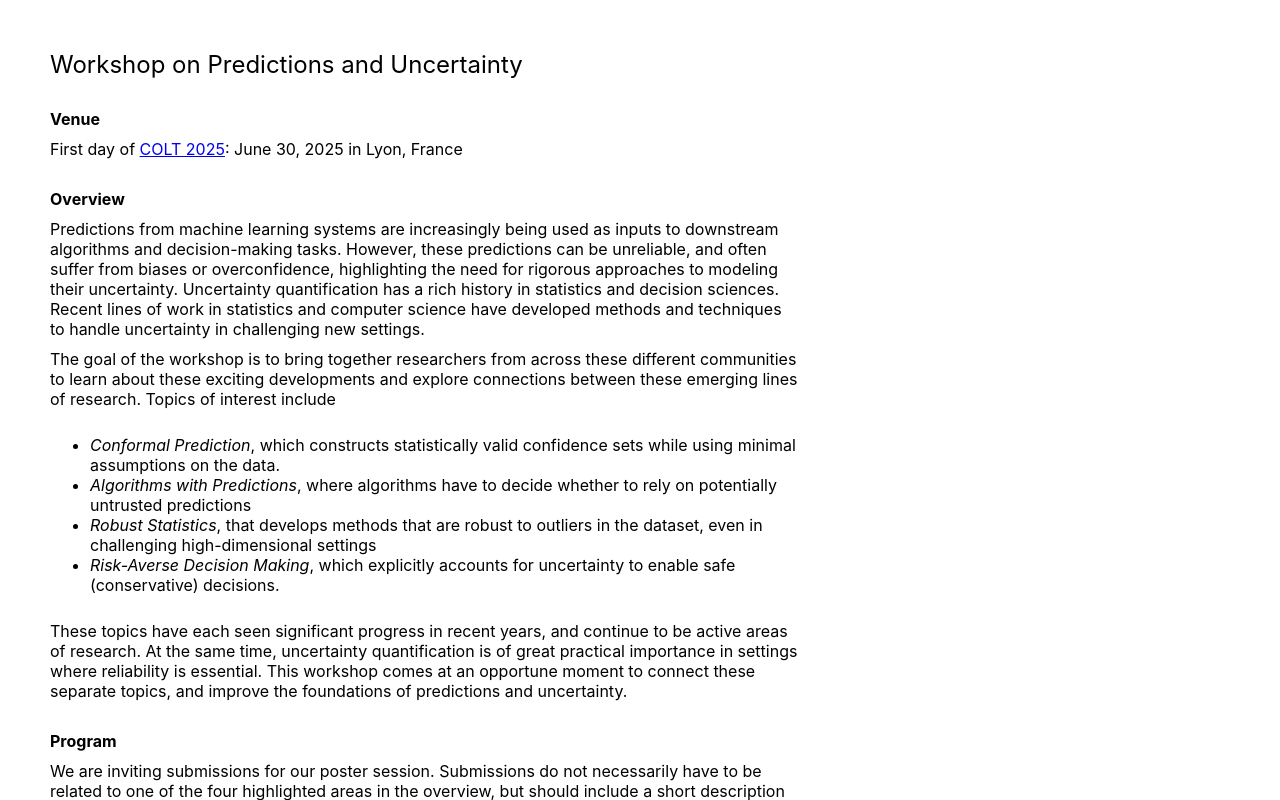
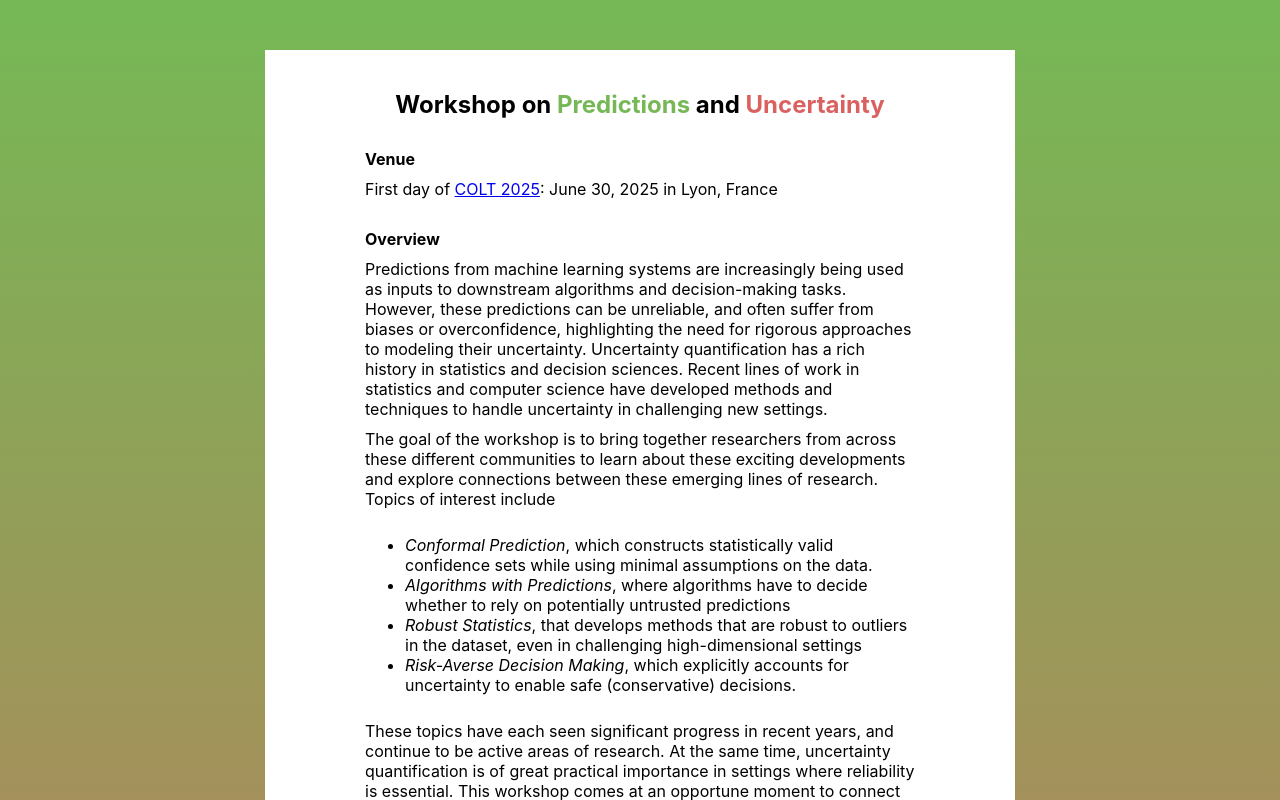
Before and after one commit to vaidehi8913/predictions-and-uncertainty-colt25, a React (Create React App) app: page / in a window 1280 px wide. Shown: the top 800 px of the page. Built offline with nearby package versions, Linux system fonts and the light colour scheme.

Commit message:
adding color gradient

```diff
--- a/src/PredictionsAndUncertainty.js
+++ b/src/PredictionsAndUncertainty.js
@@ -90,14 +90,39 @@ class PredictionsAndUncertainty extends Component {
 
     render() {
 
+        var lightWatermelonGreen = "#75b855";
+        var lightWatermelonRed = "#db6161";
+
+        var gradientBox = {
+            // marginTop: this.state.isDesktop ? "50px" : "10px",
+            // marginBottom: this.state.isDesktop ? "50px" : "10px",
+            // marginLeft: this.state.isDesktop ? "50px" : "10px",
+            // marginRight: this.state.isDesktop ? "50px" : "10px",
+            background: 'linear-gradient(to bottom, #75b855, #db6161)',
+            display: "flex",
+            flexDirection: "row",
+            justifyContent: "center"
+        };
+
+        var innerWhiteBox = {
+            background: '#FFFFFF',
+            // marginTop: this.state.isDesktop ? "50px" : "10px",
+            marginLeft: this.state.isDesktop ? "50px" : "10px",
+            marginRight: this.state.isDesktop ? "50px" : "10px",
+            // marginBottom: this.state.isDesktop ? "50px" : "10px"
+            // padding: this.state.isDesktop ? "50px" : "10px",
+            maxWidth: "750px"
+        };
+
         var topLevelWrapperStyle = {
             display: "flex",
             flexDirection: "column",
             justifyContent: "left",
             gap: "30px",
-            marginTop: this.state.isDesktop ? "50px" : "10px",
-            marginLeft: this.state.isDesktop ? "50px" : "10px",
-            marginRight: this.state.isDesktop ? "50px" : "10px"
+            // marginTop: this.state.isDesktop ? "50px" : "10px",
+            marginLeft: this.state.isDesktop ? "100px" : "10px",
+            marginRight: this.state.isDesktop ? "100px" : "10px",
+            background: '#FFFFFF'
         };
 
         var infoBlockStyle = {
@@ -106,7 +131,7 @@ class PredictionsAndUncertainty extends Component {
             justifyContent: "left",
             alignItems:"left",
             gap: "20px",
-            maxWidth: "750px"
+            // maxWidth: "750px"
         };
 
         var textStyle = {
@@ -120,11 +145,15 @@ class PredictionsAndUncertainty extends Component {
         var titleStyle = {
             // fontFamily: "'Open Sans', sans-serif",
             fontSize: "150%",
-            textAlign: "left"
+            textAlign: "center"
         };
 
         var spacerStyle = {
-            height: "200px"
+            height: this.state.isDesktop ? "50px" : "10px"
+        };
+
+        var smallSpacerStyle = {
+            height: this.state.isDesktop ? "10px" : "10px"
         };
 
         var importantInfoStyle = {
@@ -138,9 +167,15 @@ class PredictionsAndUncertainty extends Component {
         var JHimage = require("./JH-profile.jpg");
 
         return (
+            <div style={gradientBox}>
+            <div>
+                <div style={spacerStyle}/>
+            <div style={innerWhiteBox}>
             <div style={topLevelWrapperStyle}>
 
-                <div style={titleStyle}> Workshop on Predictions and Uncertainty</div>
+                <div style={smallSpacerStyle}/>
+
+                <div style={titleStyle}><b>Workshop on <font color={lightWatermelonGreen}>Predictions</font> and <font color={lightWatermelonRed}>Uncertainty</font></b></div>
 
                 <div style={infoBlockStyle}>
                     <div style={textStyle}>
@@ -242,6 +277,10 @@ class PredictionsAndUncertainty extends Component {
                 <div style={spacerStyle}/>
 
             </div>
+            </div>
+                <div style={spacerStyle}/>
+            </div>
+            </div>
         );
     }
 }
```
